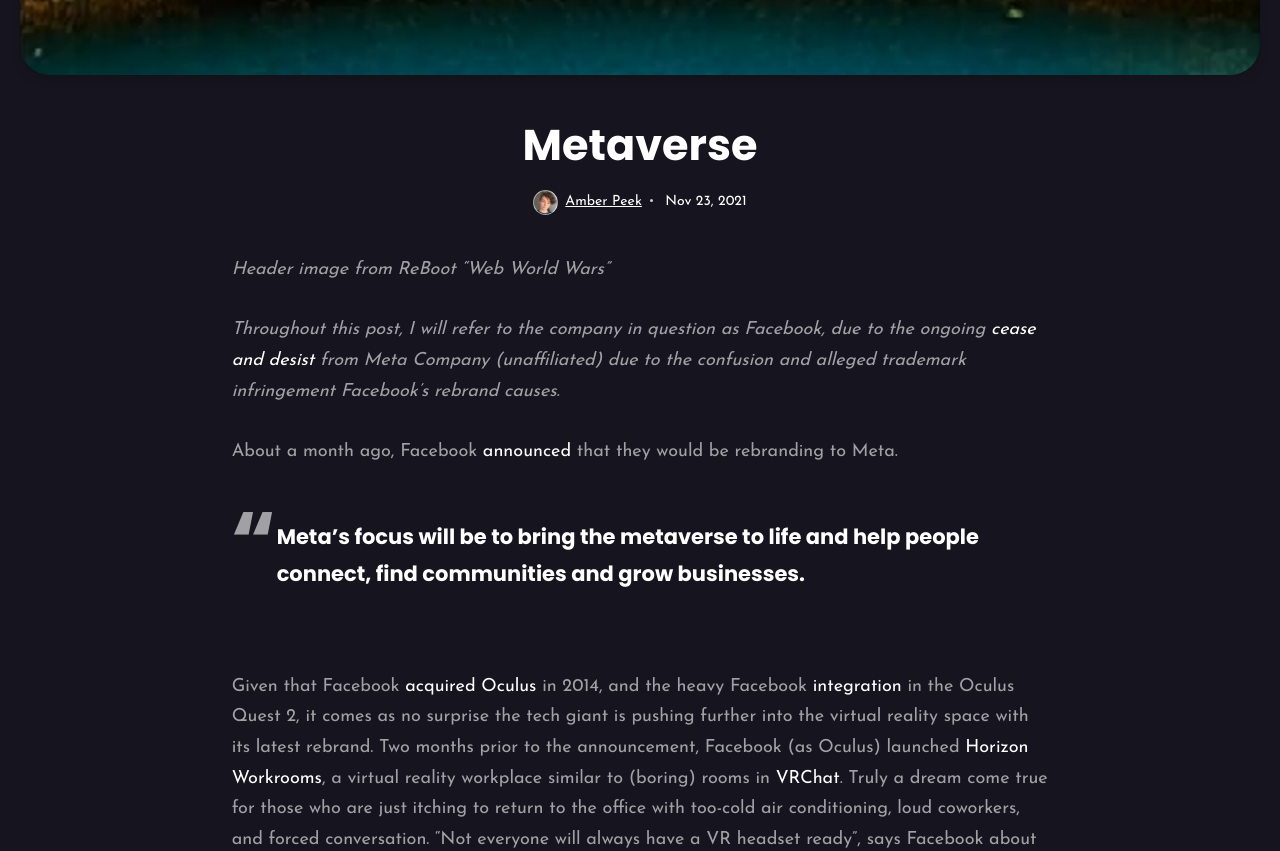
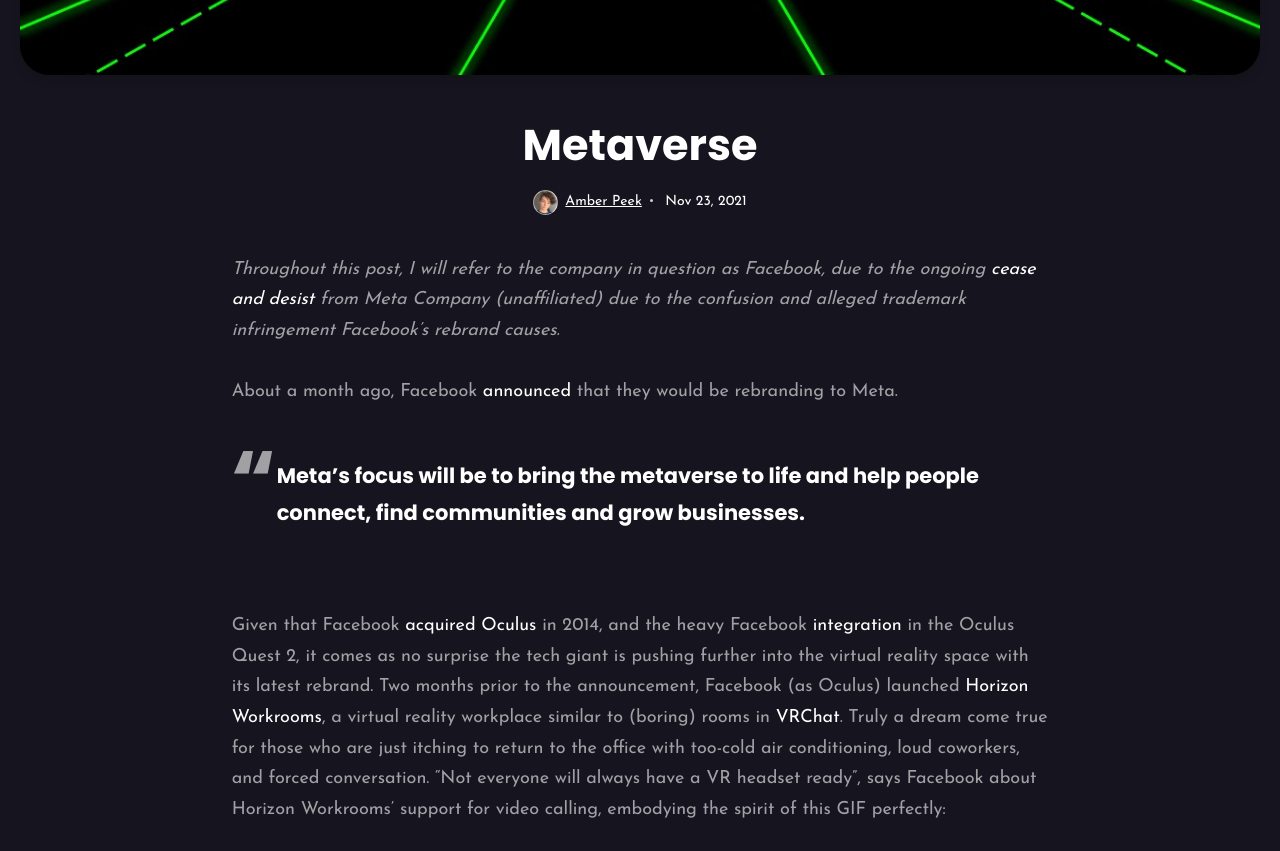
Before and after one commit to EinsteinFrizz/blog, a Jekyll site: the page built from _posts/2021-11-24-metaverse.markdown, in a window 1280 px wide and 900 px high, scrolled down 646 px, cut to the strip 0-851 px from the top of the window. Built offline with Jekyll 4.4.1, drawn with Linux system fonts in a browser that asks for light colours; nearby versions of some CDN libraries.

Commit message:
update header image

```diff
--- a/_posts/2021-11-24-metaverse.markdown
+++ b/_posts/2021-11-24-metaverse.markdown
@@ -3,10 +3,8 @@ layout: post
 title:  "Metaverse"
 date:   2021-11-24 12:00:00 +1300
 categories: masters
-image: '/images/reboot-matrix.jpg'
+image: '/images/meta-matrix.jpg'
 ---
-
-*Header image from ReBoot "Web World Wars"*
 
 *Throughout this post, I will refer to the company in question as Facebook, due to the ongoing [cease and desist](https://meta.company/) from Meta Company (unaffiliated) due to the confusion and alleged trademark infringement Facebook’s rebrand causes.*
 
```
Also changed, not shown: images/meta-matrix.jpg (added).
